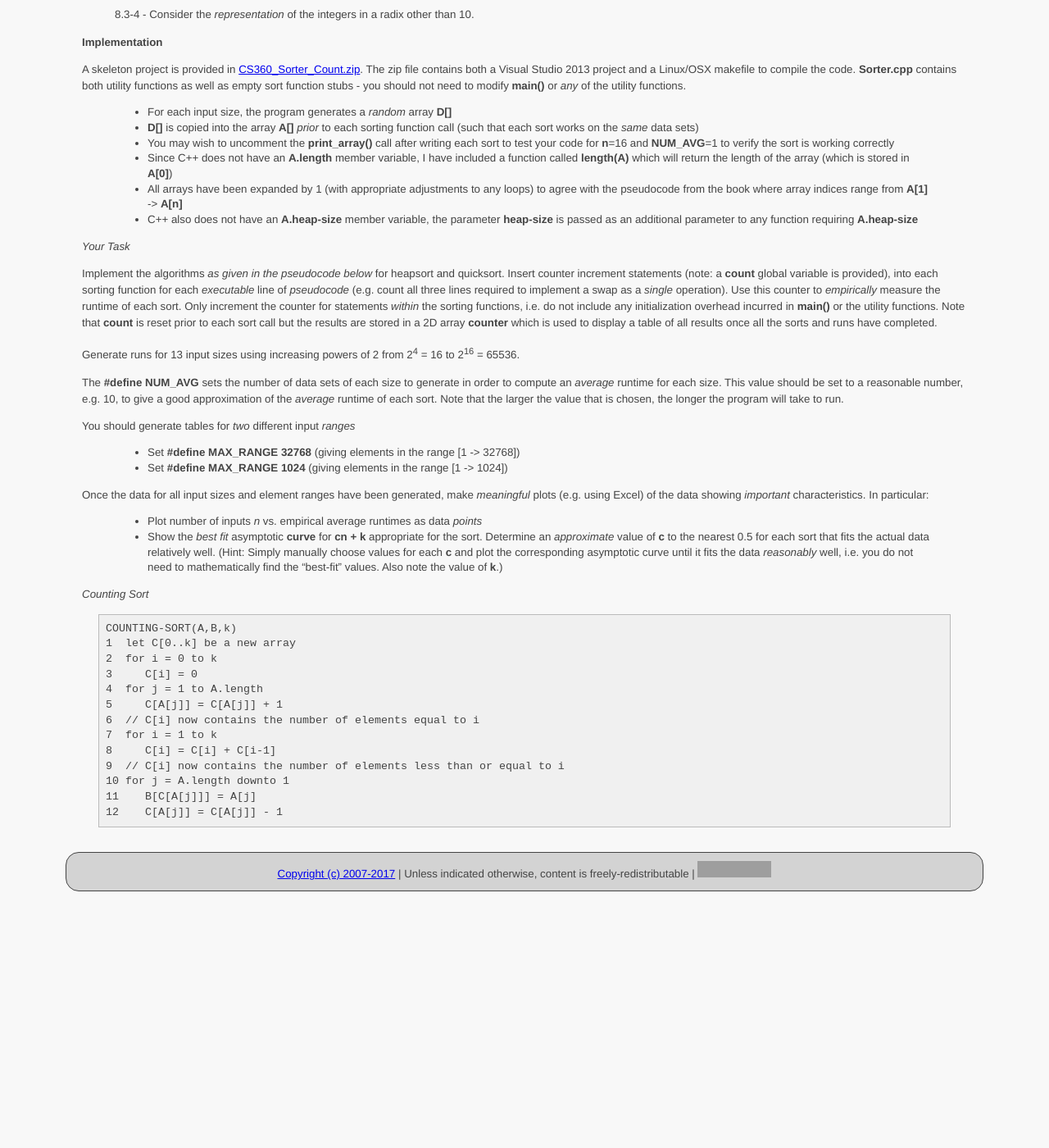
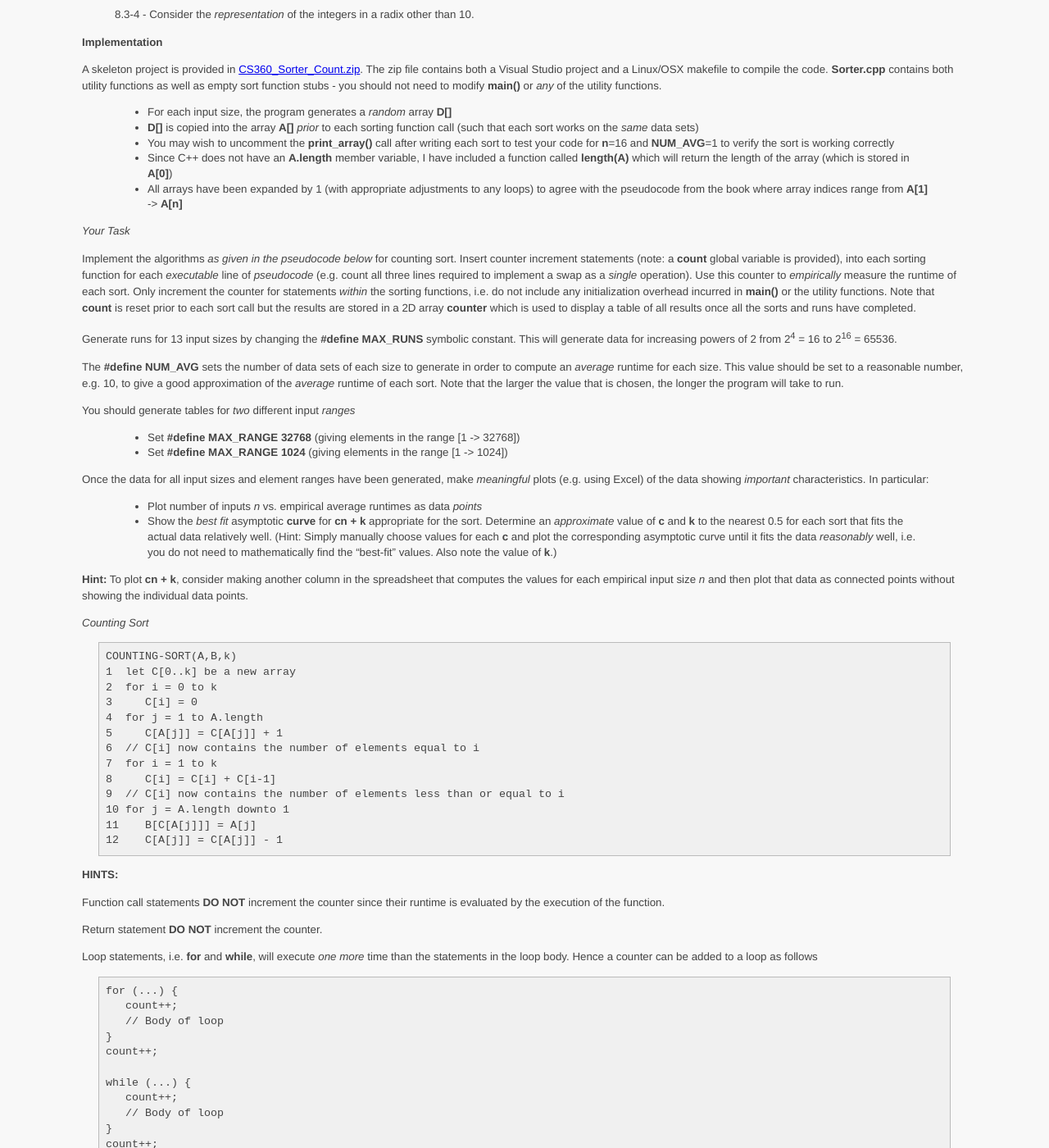
Before and after one commit to ycpcs/cs360-spring2017, a Jekyll site: the page built from assign/assign04.md, in a window 1280 px wide and 1400 px high, scrolled down 542 px. Shown: the whole window at 82% size. Built offline with Jekyll 4.4.1, drawn with Linux system fonts in a browser that asks for light colours; before the commit the page ends 1639 px from its top, so only the background shows below that; some of the changed text lies outside the part shown; grey boxes are pictures that could not be loaded.

Commit message:
update assignments
update assignments

```diff
--- a/assign/assign04.md
+++ b/assign/assign04.md
@@ -32,20 +32,19 @@ Linear sort implementation
 
 **Implementation**
 
-A skeleton project is provided in [CS360\_Sorter\_Count.zip](../assign/src/CS360_Sorter_Count.zip). The zip file contains both a Visual Studio 2013 project and a Linux/OSX makefile to compile the code. **Sorter.cpp** contains both utility functions as well as empty sort function stubs - you should not need to modify **main()** or *any* of the utility functions.
+A skeleton project is provided in [CS360\_Sorter\_Count.zip](../assign/src/CS360_Sorter_Count.zip). The zip file contains both a Visual Studio project and a Linux/OSX makefile to compile the code. **Sorter.cpp** contains both utility functions as well as empty sort function stubs - you should not need to modify **main()** or *any* of the utility functions.
 
 > -   For each input size, the program generates a *random* array **D[]**
 > -   **D[]** is copied into the array **A[]** *prior* to each sorting function call (such that each sort works on the *same* data sets)
 > -   You may wish to uncomment the **print_array()** call after writing each sort to test your code for **n**=16 and **NUM_AVG**=1 to verify the sort is working correctly
 > -   Since C++ does not have an **A.length** member variable, I have included a function called **length(A)** which will return the length of the array (which is stored in **A[0]**)
 > -   All arrays have been expanded by 1 (with appropriate adjustments to any loops) to agree with the pseudocode from the book where array indices range from **A[1]** -\> **A[n]**
-> -   C++ also does not have an **A.heap-size** member variable, the parameter **heap-size** is passed as an additional parameter to any function requiring **A.heap-size**
 
 *Your Task*
 
-Implement the algorithms *as given in the pseudocode below* for heapsort and quicksort. Insert counter increment statements (note: a **count** global variable is provided), into each sorting function for each *executable* line of *pseudocode* (e.g. count all three lines required to implement a swap as a *single* operation). Use this counter to *empirically* measure the runtime of each sort. Only increment the counter for statements *within* the sorting functions, i.e. do not include any initialization overhead incurred in **main()** or the utility functions. Note that **count** is reset prior to each sort call but the results are stored in a 2D array **counter** which is used to display a table of all results once all the sorts and runs have completed.
+Implement the algorithms *as given in the pseudocode below* for counting sort. Insert counter increment statements (note: a **count** global variable is provided), into each sorting function for each *executable* line of *pseudocode* (e.g. count all three lines required to implement a swap as a *single* operation). Use this counter to *empirically* measure the runtime of each sort. Only increment the counter for statements *within* the sorting functions, i.e. do not include any initialization overhead incurred in **main()** or the utility functions. Note that **count** is reset prior to each sort call but the results are stored in a 2D array **counter** which is used to display a table of all results once all the sorts and runs have completed.
 
-Generate runs for 13 input sizes using increasing powers of 2 from 2<sup>4</sup> = 16 to 2<sup>16</sup> = 65536.
+Generate runs for 13 input sizes by changing the **\#define MAX\_RUNS** symbolic constant. This will generate data for increasing powers of 2 from 2<sup>4</sup> = 16 to 2<sup>16</sup> = 65536.
 
 The **\#define NUM\_AVG** sets the number of data sets of each size to generate in order to compute an *average* runtime for each size. This value should be set to a reasonable number, e.g. 10, to give a good approximation of the *average* runtime of each sort. Note that the larger the value that is chosen, the longer the program will take to run.
 
@@ -57,20 +56,72 @@ You should generate tables for *two* different input *ranges*
 Once the data for all input sizes and element ranges have been generated, make *meaningful* plots (e.g. using Excel) of the data showing *important* characteristics. In particular:
 
 > -   Plot number of inputs *n* vs. empirical average runtimes as data *points*
-> -   Show the *best fit* asymptotic **curve** for **cn + k** appropriate for the sort. Determine an *approximate* value of **c** to the nearest 0.5 for each sort that fits the actual data relatively well. (Hint: Simply manually choose values for each **c** and plot the corresponding asymptotic curve until it fits the data *reasonably* well, i.e. you do not need to mathematically find the "best-fit" values. Also note the value of **k**.)
+> -   Show the *best fit* asymptotic **curve** for **cn + k** appropriate for the sort. Determine an *approximate* value of **c** and **k** to the nearest 0.5 for each sort that fits the actual data relatively well. (Hint: Simply manually choose values for each **c** and plot the corresponding asymptotic curve until it fits the data *reasonably* well, i.e. you do not need to mathematically find the "best-fit" values. Also note the value of **k**.)
+
+**Hint:** To plot **cn + k**, consider making another column in the spreadsheet that computes the values for each empirical input size *n* and then plot that data as connected points without showing the individual data points.
 
 *Counting Sort*
 
-	COUNTING-SORT(A,B,k)
-	1  let C[0..k] be a new array
-	2  for i = 0 to k
-	3     C[i] = 0
-	4  for j = 1 to A.length
-	5     C[A[j]] = C[A[j]] + 1
-	6  // C[i] now contains the number of elements equal to i
-	7  for i = 1 to k
-	8     C[i] = C[i] + C[i-1]
-	9  // C[i] now contains the number of elements less than or equal to i
-	10 for j = A.length downto 1
-	11    B[C[A[j]]] = A[j]
-	12    C[A[j]] = C[A[j]] - 1
+    COUNTING-SORT(A,B,k)
+    1  let C[0..k] be a new array
+    2  for i = 0 to k
+    3     C[i] = 0
+    4  for j = 1 to A.length
+    5     C[A[j]] = C[A[j]] + 1
+    6  // C[i] now contains the number of elements equal to i
+    7  for i = 1 to k
+    8     C[i] = C[i] + C[i-1]
+    9  // C[i] now contains the number of elements less than or equal to i
+    10 for j = A.length downto 1
+    11    B[C[A[j]]] = A[j]
+    12    C[A[j]] = C[A[j]] - 1
+
+**HINTS:**
+
+Function call statements **DO NOT** increment the counter since their runtime is evaluated by the execution of the function.
+
+Return statement **DO NOT** increment the counter.
+
+Loop statements, i.e. **for** and **while**, will execute *one more* time than the statements in the loop body. Hence a counter can be added to a loop as follows
+
+    for (...) {
+       count++;
+       // Body of loop
+    }
+    count++;
+
+    while (...) {
+       count++;
+       // Body of loop
+    }
+    count++;
+
+For simple logic constructs, e.g. **if**, **if/else**, a count update can be added after the structure since only one branch will execute depending on the result of the condition
+
+    if (...) {
+       // Body of if
+    }
+    count++;
+
+    if (...) {
+       // Body of if branch
+    } else {
+       // Body of else branch
+    }
+    count++;
+
+For chained logical structures, i.e. **if/else if/ else**, there will need to be counters in *each* branch for the *total* number of conditions evaluated since they execute sequentially
+
+    if (...) {
+       count++;
+       // Body of first if branch
+    } else if (...) {
+       count += 2;
+       // Body of second if branch
+    } else if (...) {
+       count += 3;
+       // Body of third if branch
+    } else {
+       count += however many if conditions there are
+       // Body of else branch
+    }
```
Also changed, not shown: assign/assign01.md (+12 -4 lines), assign/assign02.md (+52 -2 lines), assign/assign03.md (+88 -38 lines).
